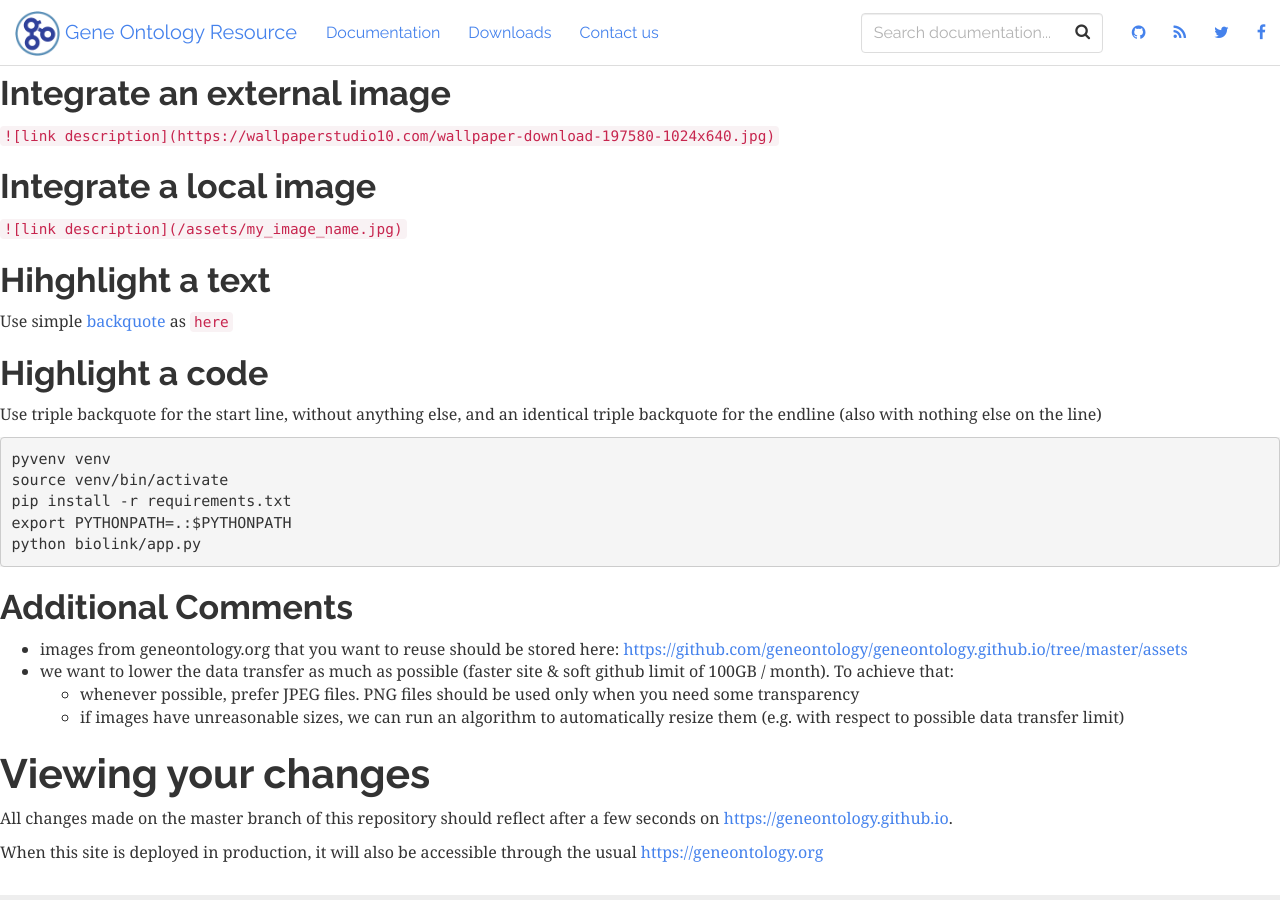
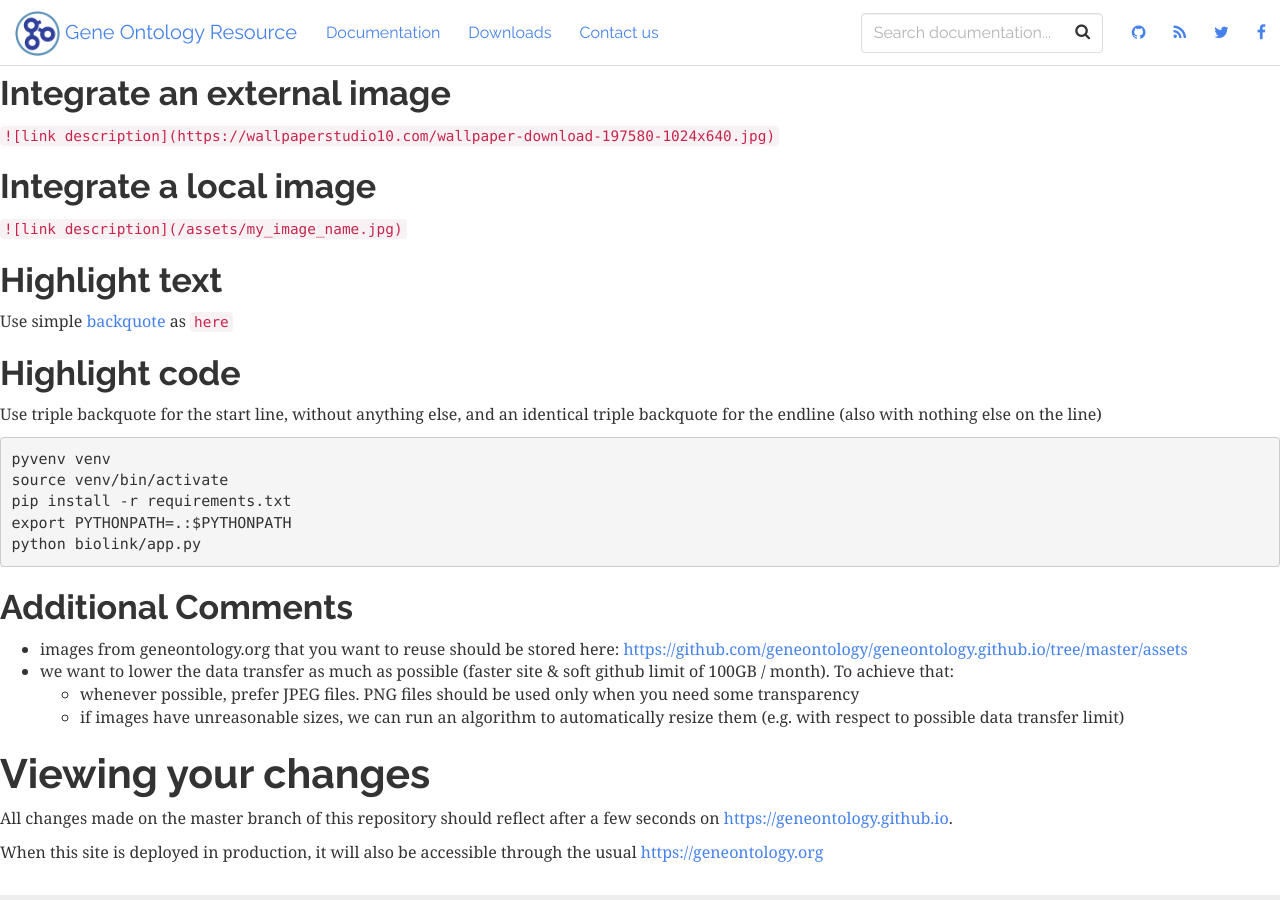
Before and after one commit to geneontology/geneontology.github.io, a Jekyll site: the page built from HOWTO.md, in a window 1280 px wide and 900 px high, scrolled down 584 px. Built offline with Jekyll 4.4.1, drawn with Linux system fonts in a browser that asks for light colours; nearby versions of some CDN libraries; our own code applies the rules of GitHub Pages for plain Markdown files.

Commit message:
Update HOWTO.md

````diff
--- a/HOWTO.md
+++ b/HOWTO.md
@@ -23,10 +23,10 @@ As a geeneral rule of thumb, all internal pages should open in the same tab and
 ## Integrate a local image
 `![link description](/assets/my_image_name.jpg)`
 
-## Hihghlight a text
+## Highlight text
 Use simple [backquote](https://www.computerhope.com/jargon/b/backquot.htm) as `here`
 
-## Highlight a code
+## Highlight code
 Use triple backquote for the start line, without anything else, and an identical triple backquote for the endline (also with nothing else on the line)
 ```
 pyvenv venv
````
